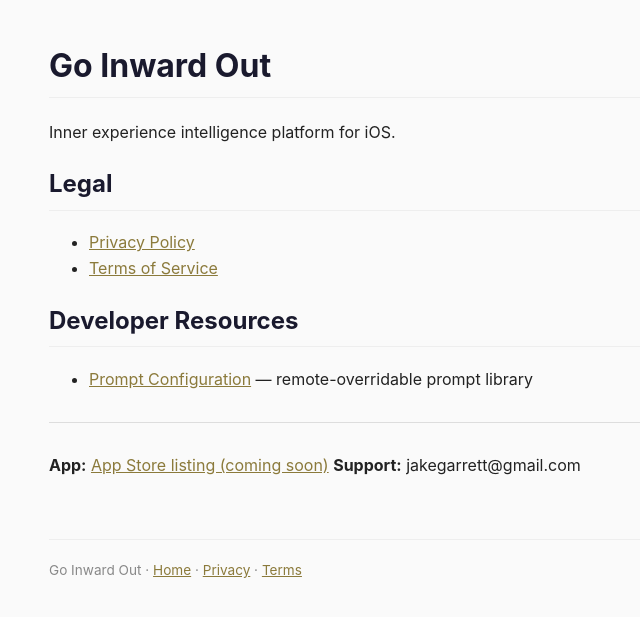
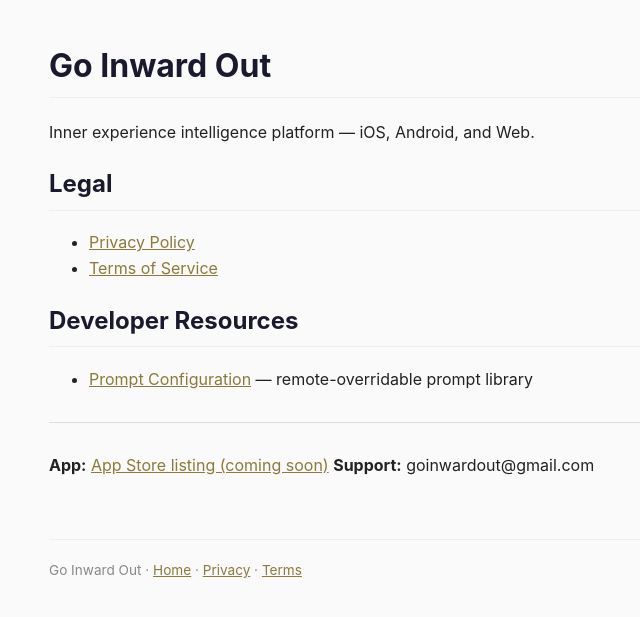
Before and after one commit to utahbiker/gio-prompts, a Jekyll site: the page built from index.md, in a window 1280 px wide. Shown: the top 617 px of the page, without its empty margins (231-871 px from the left). Built offline with Jekyll 4.4.1, drawn with Linux system fonts in a browser that asks for light colours.

Commit message:
Update support email + add Android/Web to platforms list

```diff
--- a/index.md
+++ b/index.md
@@ -5,7 +5,7 @@
 
 # Go Inward Out
 
-Inner experience intelligence platform for iOS.
+Inner experience intelligence platform — iOS, Android, and Web.
 
 ## Legal
 - [Privacy Policy](./PrivacyPolicy.html)
@@ -17,4 +17,4 @@
 ---
 
 **App:** [App Store listing (coming soon)](#)
-**Support:** jakegarrett@gmail.com
+**Support:** goinwardout@gmail.com
```
